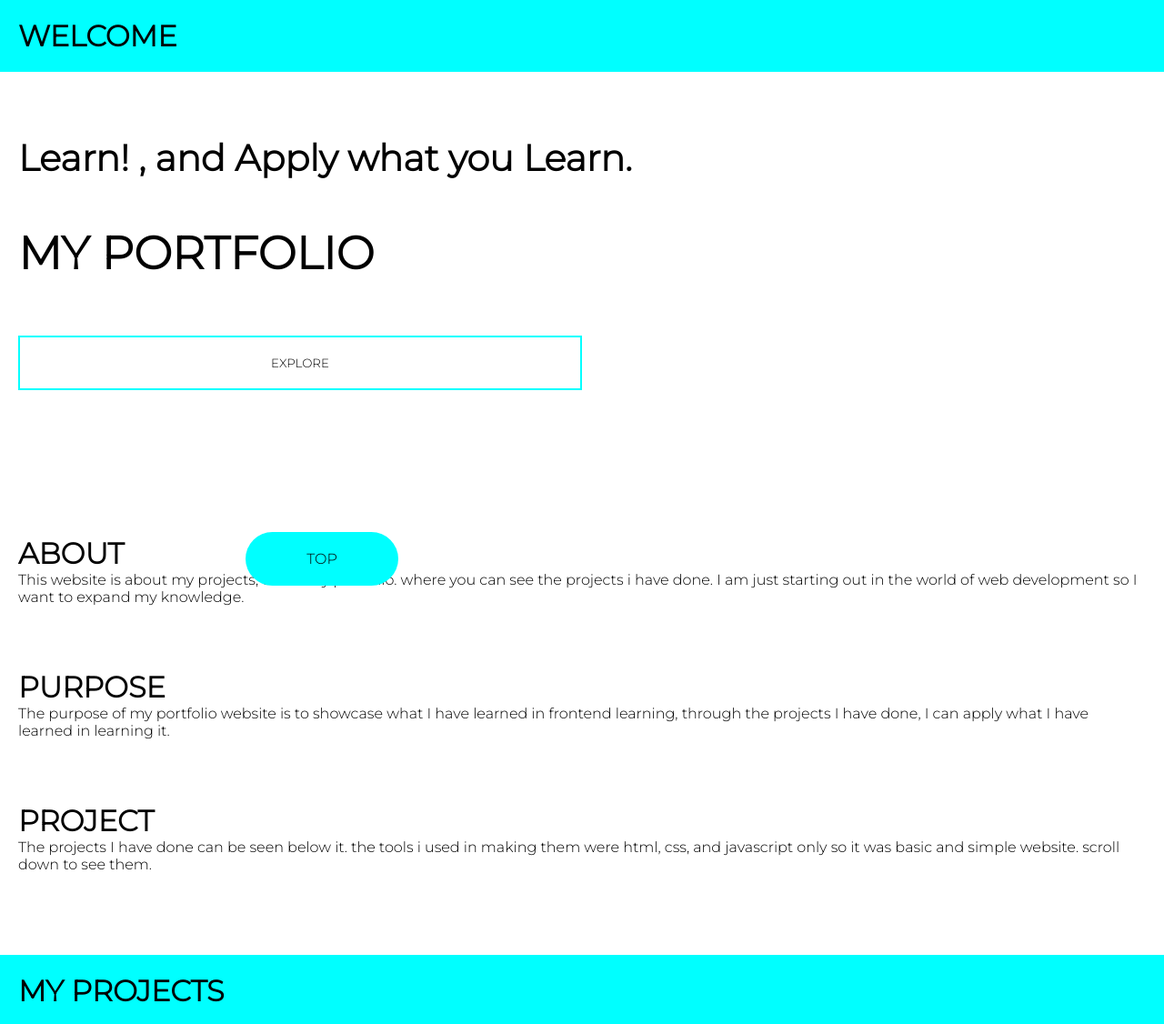
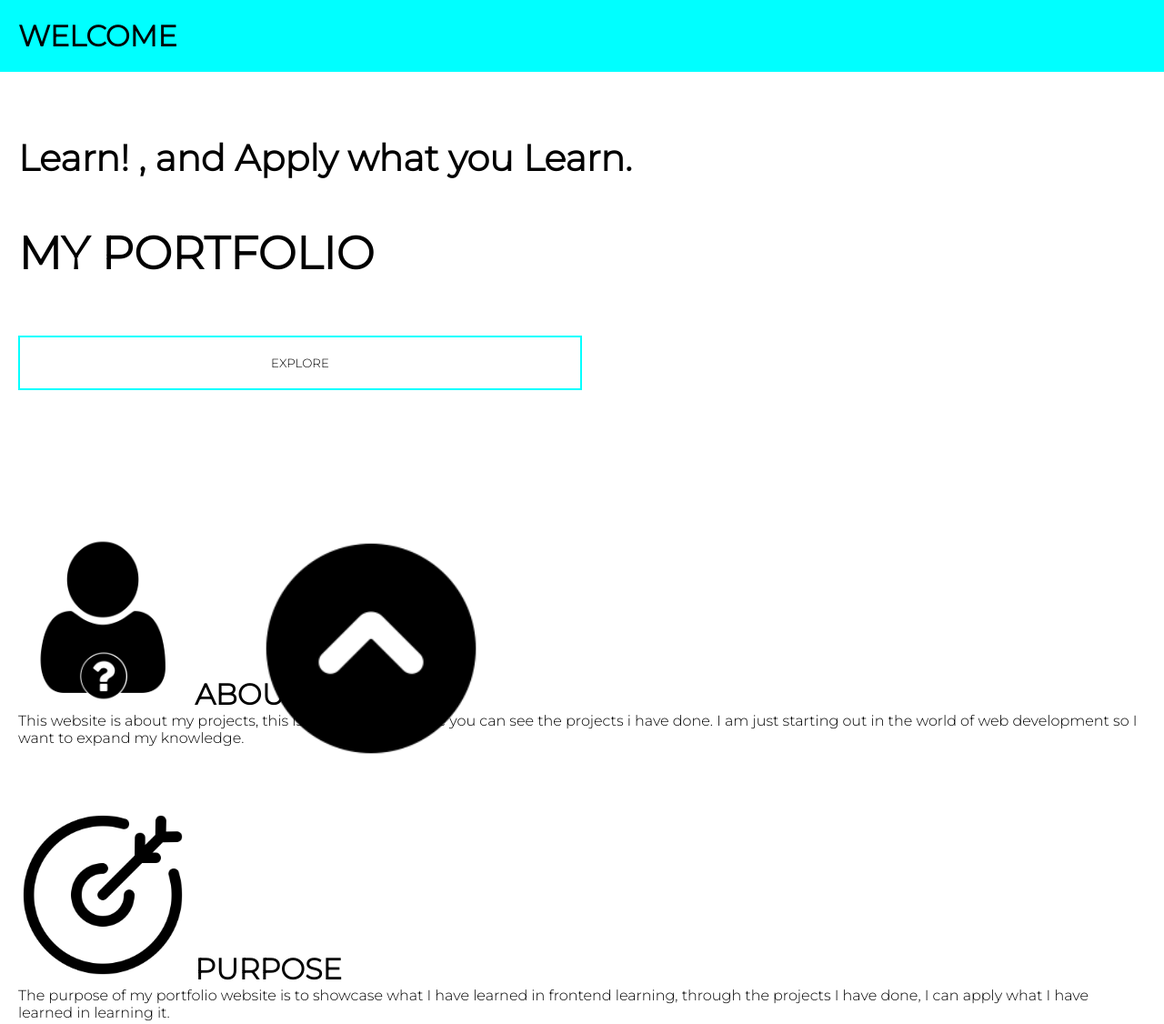
Before and after one commit to SimpleCoder-dev/SimpleCoder-dev.github.io, a plain HTML site: page index.html in a window 1280 px wide. Shown: the top 1126 px of the page at 91% size. Drawn offline with Linux system fonts and the light colour scheme.

Commit message:
4th commit

```diff
--- a/index.html
+++ b/index.html
@@ -11,7 +11,7 @@
 
 <body>
   <div id="all">
-    TOP
+    <i><img src="up.png" style="width: 200%;height: 200%;" /></i>
   </div>
   <div id="title">
     <h1>WELCOME</h1>
@@ -33,15 +33,15 @@
 
   <div id="content">
     <div id="about">
-      <h1>ABOUT</h1>
+      <h1><i><img src="about.png" style="width: 15%;height: 15%;" /></i> ABOUT</h1>
       <p>This website is about my projects, this is my portfolio. where you can see the projects i have done. I am just starting out in the world of web development so I want to expand my knowledge.</p>
     </div>
     <div id="purpose">
-      <h1>PURPOSE</h1>
+      <h1><i><img src="purpose.png" style="width: 15%;height: 15%;"/></i> PURPOSE</h1>
       <p>The purpose of my portfolio website is to showcase what I have learned in frontend learning, through the projects I have done, I can apply what I have learned in learning it. </p>
     </div>
     <div id="project">
-      <h1>PROJECT</h1>
+      <h1><i><img src="project.png" style="width: 15%;height: 15%;"/></i> PROJECT</h1>
       <p>The projects I have done can be seen below it. the tools i used in making them were html, css, and javascript only so it was basic and simple website. scroll down to see them. </p>
     </div>
   </div>
--- a/main.js
+++ b/main.js
@@ -4,7 +4,7 @@ var element = document.getElementById('btnExplore');
 var all = document.getElementById('all');
 
 element.addEventListener('click',() => {
-  window.scrollTo(0,700);
+  window.scrollTo(0,730);
 
 });
 
--- a/style.css
+++ b/style.css
@@ -98,9 +98,8 @@
 #all{
   position: fixed;
   top: 585px;
-  left: 270px;
-  padding: 20px;
-  background: aqua;
+  left: 280px;
+  padding: 0px;
   width: 10%;
   border-radius:500px;
   text-align: center;
```
Also changed, not shown: about.png (added), project.png (added), purpose.png (added), up.png (added).
